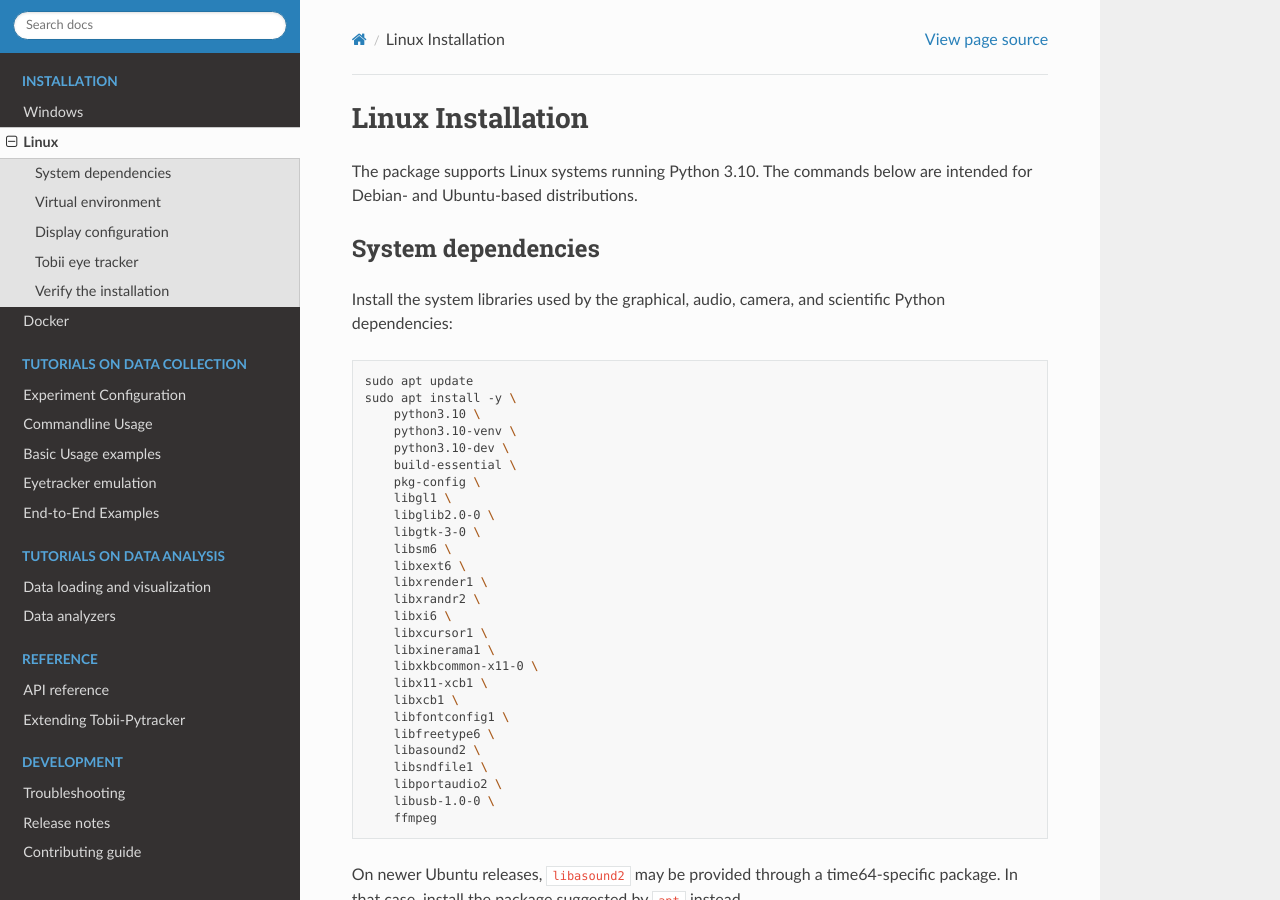
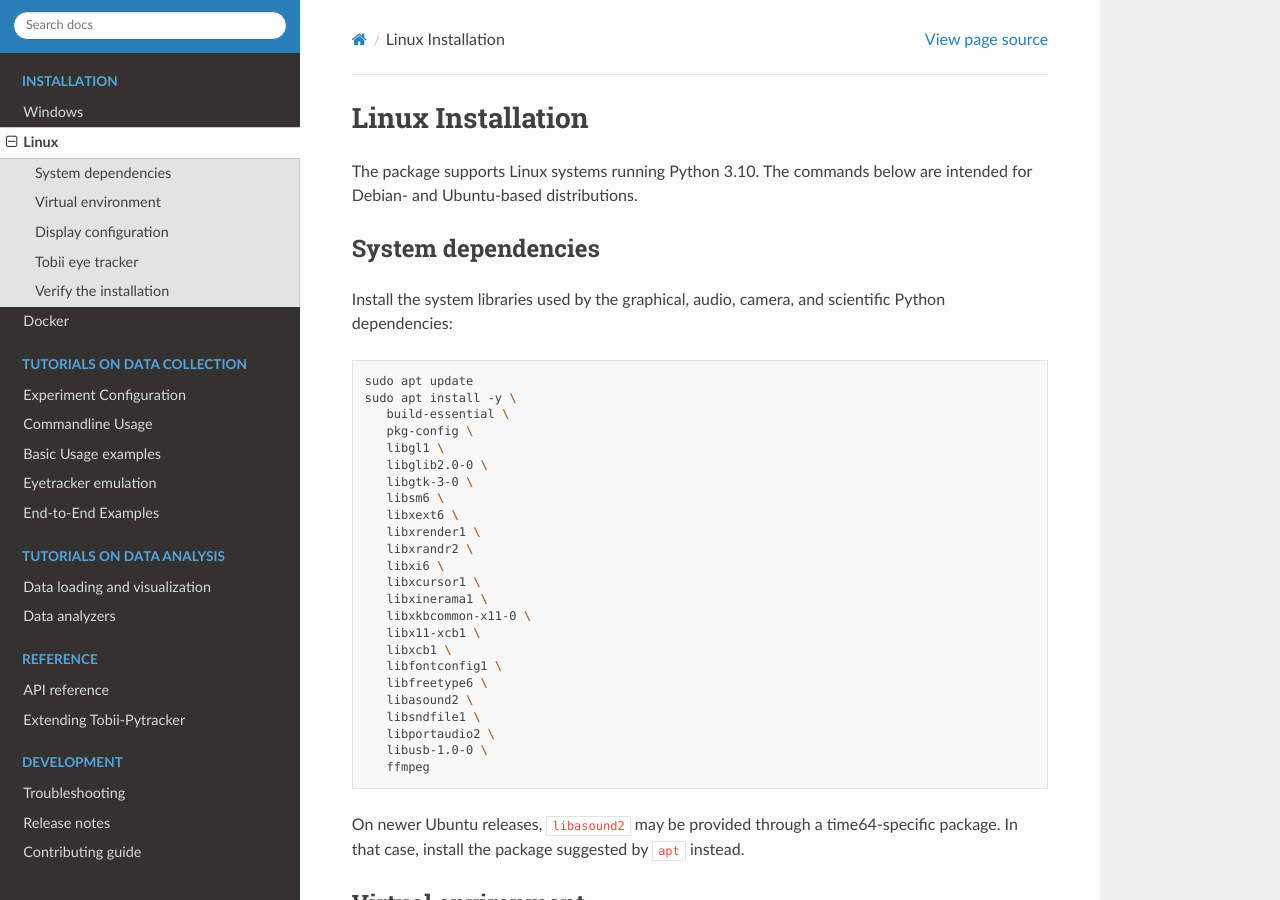
Before and after one commit to sbobek/tobii-pytracker, a Sphinx documentation site: the page built from docs/linux_installation.rst, in a window 1280 px wide and 900 px high. Built offline with Sphinx 7.4.7 and the Read the Docs theme 3.1.0, drawn with Linux system fonts in a browser that asks for light colours.

```diff
--- a/docs/index.rst
+++ b/docs/index.rst
@@ -37,6 +37,10 @@ Additionally, if you plan to use VoiceTranscriptionAnalyzer, install whisper::
 To run it in headless mode, just recording all of the gaze data from Tobii eye tracker just run the following command in the environment where tobii-pytracker is installed. The `--raw_data` flag will save all of the raw data from the eye tracker, not only gaze and pupil size narrowed to defined area of interest::
 
    tobii-pytracker --disable_psychopy --raw_data
+
+Note that this requires Tobii Hardware to be connected and calibrated. In case you want to run it with mouse emulation, you can use the following command::
+
+   tobii-pytracker --eyetracker_config_file ./configs/mouse_eyetracker_config.yaml --enable_eyetracker
 
 .. toctree::
    :maxdepth: 2
--- a/docs/linux_installation.rst
+++ b/docs/linux_installation.rst
@@ -15,31 +15,28 @@ scientific Python dependencies:
 
    sudo apt update
    sudo apt install -y \
-       python3.10 \
-       python3.10-venv \
-       python3.10-dev \
-       build-essential \
-       pkg-config \
-       libgl1 \
-       libglib2.0-0 \
-       libgtk-3-0 \
-       libsm6 \
-       libxext6 \
-       libxrender1 \
-       libxrandr2 \
-       libxi6 \
-       libxcursor1 \
-       libxinerama1 \
-       libxkbcommon-x11-0 \
-       libx11-xcb1 \
-       libxcb1 \
-       libfontconfig1 \
-       libfreetype6 \
-       libasound2 \
-       libsndfile1 \
-       libportaudio2 \
-       libusb-1.0-0 \
-       ffmpeg
+      build-essential \
+      pkg-config \
+      libgl1 \
+      libglib2.0-0 \
+      libgtk-3-0 \
+      libsm6 \
+      libxext6 \
+      libxrender1 \
+      libxrandr2 \
+      libxi6 \
+      libxcursor1 \
+      libxinerama1 \
+      libxkbcommon-x11-0 \
+      libx11-xcb1 \
+      libxcb1 \
+      libfontconfig1 \
+      libfreetype6 \
+      libasound2 \
+      libsndfile1 \
+      libportaudio2 \
+      libusb-1.0-0 \
+      ffmpeg
 
 On newer Ubuntu releases, ``libasound2`` may be provided through a
 time64-specific package. In that case, install the package suggested by
--- a/pyproject.toml
+++ b/pyproject.toml
@@ -8,7 +8,7 @@ version = "1.0.0"
 description = "A Python-based framework for Tobii eye tracker experiments and multimodal interaction."
 readme = "README.md"
 requires-python = ">=3.10,<3.11"
-license = { text = "MIT" }
+license = "MIT"
 authors = [
   { name = "Szymon Bobek", email = "szymon.bobek@gmail.com" },
   { name = "Sebastian Sęczyk", email = "sebastian.seczyk@gmail.com" },
@@ -51,7 +51,6 @@ dependencies = [
 
 classifiers = [
   "Programming Language :: Python :: 3",
-  "License :: OSI Approved :: MIT License",
   "Operating System :: OS Independent",
   "Topic :: Scientific/Engineering :: Human Machine Interfaces",
 ]
--- a/setup.cfg
+++ b/setup.cfg
@@ -10,7 +10,6 @@ license = MIT
 url = https://github.com/sbobek/tobii-pytracker
 classifiers =
     Programming Language :: Python :: 3
-    License :: OSI Approved :: MIT License
     Operating System :: OS Independent
     Topic :: Scientific/Engineering :: Human Machine Interfaces
 
--- a/src/tobii_pytracker/__init__.py
+++ b/src/tobii_pytracker/__init__.py
@@ -1,7 +1,9 @@
 import importlib.util
 import subprocess, sys
 
+from importlib.metadata import version
 
+__version__ = version("tobii-pytracker")
 
 def _ensure_psychopy():
     if importlib.util.find_spec("psychopy") is None:
```
Also changed, not shown: README.md (+2 -2 lines), docs/windows_installation.rst (+10 -0 lines).
